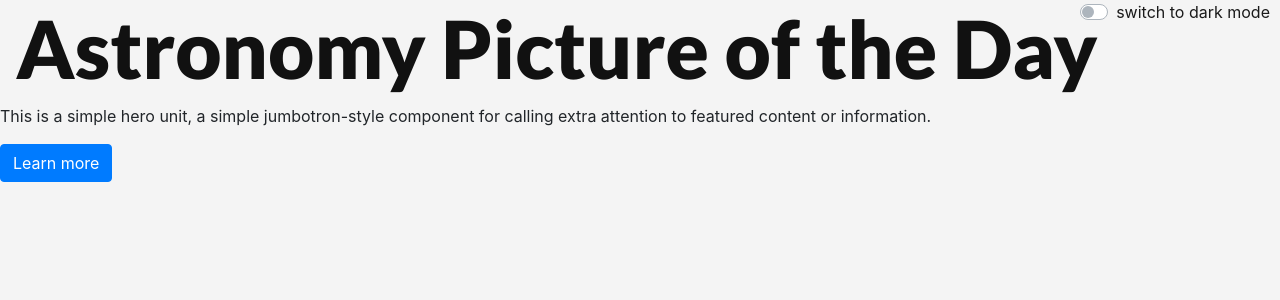
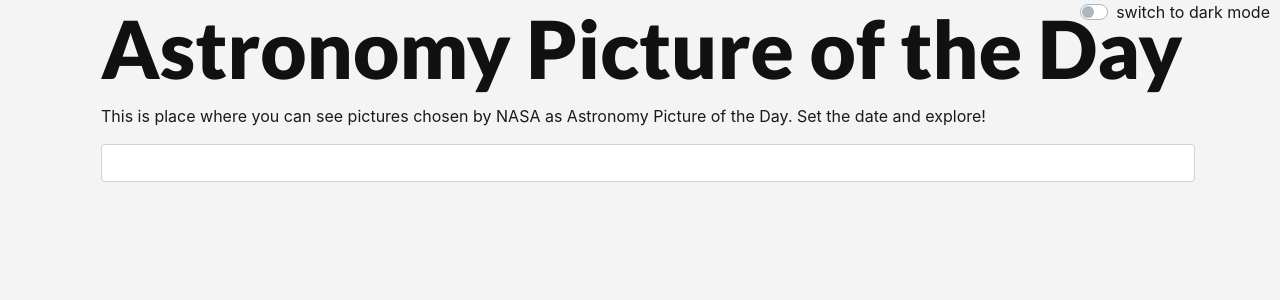
Before and after one commit to sylwiasuwalska/mars-explorer, a React (Create React App) app: page / in a window 1280 px wide. Shown: the top 300 px of the page. Built offline with nearby package versions, Linux system fonts and the light colour scheme.

Commit message:
added themes

```diff
--- a/src/components/App.js
+++ b/src/components/App.js
@@ -3,6 +3,7 @@
 import styled, { ThemeProvider } from "styled-components";
 import GlobalStyle, { dark, light } from "../theme/globalStyle";
 import AppHeader from "./AppHeader";
+import Container from "react-bootstrap/Container";
 
 
 
@@ -13,11 +14,13 @@
 
   return (
     <Fragment>
+        <Container>
       <ThemeProvider theme={isLightTheme ? light : dark}>
         <GlobalStyle />
         <AppHeader setLightTheme={setLightTheme} isLightTheme={isLightTheme} />
 
       </ThemeProvider>
+        </Container>
     </Fragment>
   );
 }
--- a/src/components/AppHeader.js
+++ b/src/components/AppHeader.js
@@ -2,7 +2,7 @@
 import styled from "styled-components";
 import GlobalStyle, { dark, light } from "../theme/globalStyle";
 
-import { Form, Button } from "react-bootstrap";
+import { Form, FormControl, InputGroup } from "react-bootstrap";
 
 const AppTitle = styled.h1`
   font-family: "Lato", sans-serif;
@@ -19,36 +19,43 @@
   right: 10px;
 `;
 
+const Paragraph = styled.p`
+  margin-left: 1rem;
+  color: ${(props) => props.theme.secondary};
+`;
+
 function AppHeader(props) {
   const modeThemeChanger = useRef();
 
-  const handleThemeChange = (changeEvent) => {
-    props.setThemeColor(changeEvent.target.value==="dark" ? dark : light);
-  };
   return (
     <header>
       <ModeThemeChanger>
         <Form>
           <Form.Switch
-            onChange={()=> props.setLightTheme(!props.isLightTheme)}
+            onChange={() => props.setLightTheme(!props.isLightTheme)}
             ref={modeThemeChanger}
             type="switch"
             id="custom-switch"
             label="switch to dark mode"
             value="dark"
           />
-
         </Form>
       </ModeThemeChanger>
       <AppTitle>Astronomy Picture of the Day</AppTitle>
 
-      <p>
-        This is a simple hero unit, a simple jumbotron-style component for
-        calling extra attention to featured content or information.
-      </p>
-      <p>
-        <Button variant="primary">Learn more</Button>
-      </p>
+      <Paragraph>
+        This is place where you can see pictures chosen by NASA as Astronomy
+        Picture of the Day. Set the date and explore!
+      </Paragraph>
+      <Paragraph>
+        <InputGroup className="mb-3">
+
+          <FormControl
+            aria-label="Default"
+            aria-describedby="inputGroup-sizing-default"
+          />
+        </InputGroup>
+      </Paragraph>
     </header>
   );
 }
```
